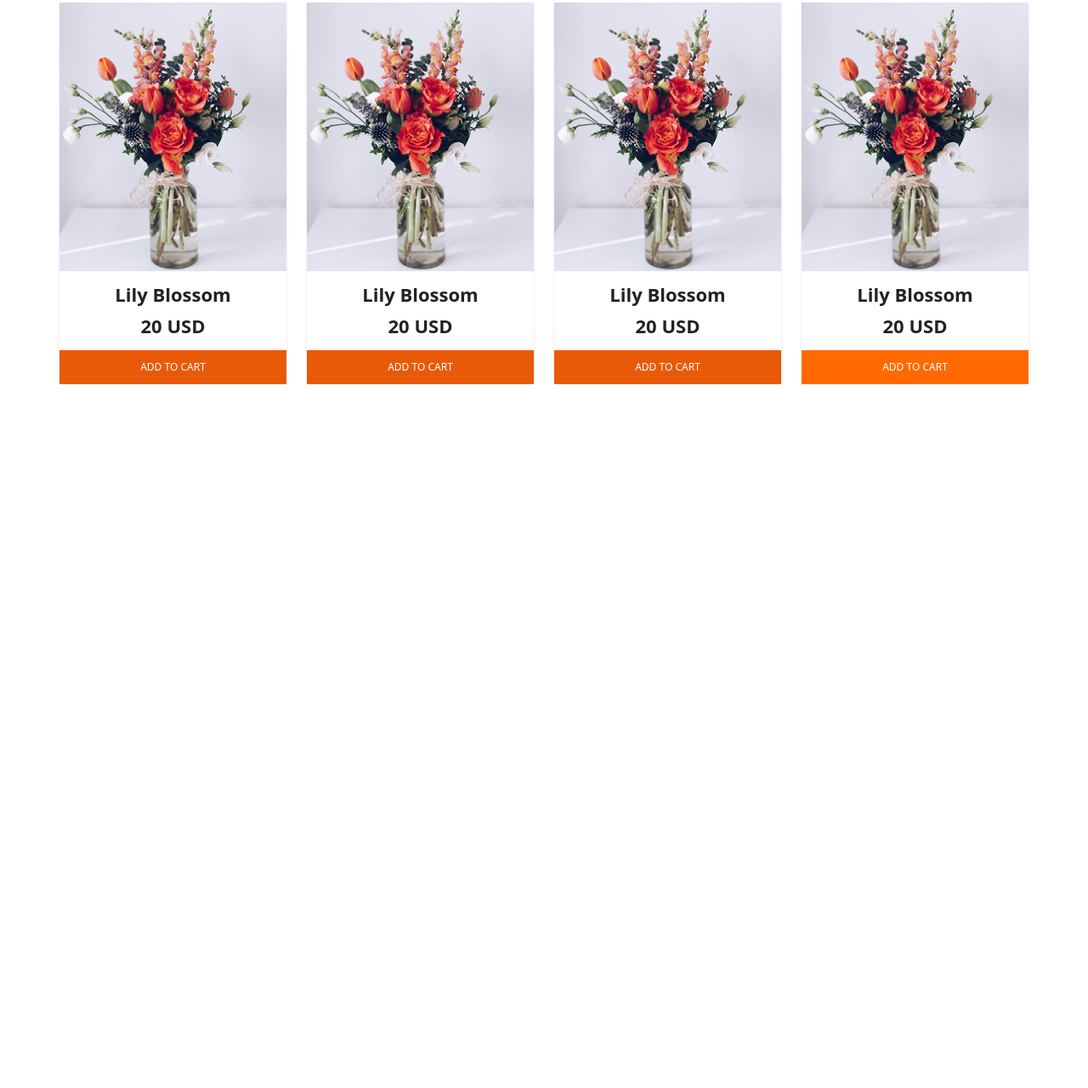
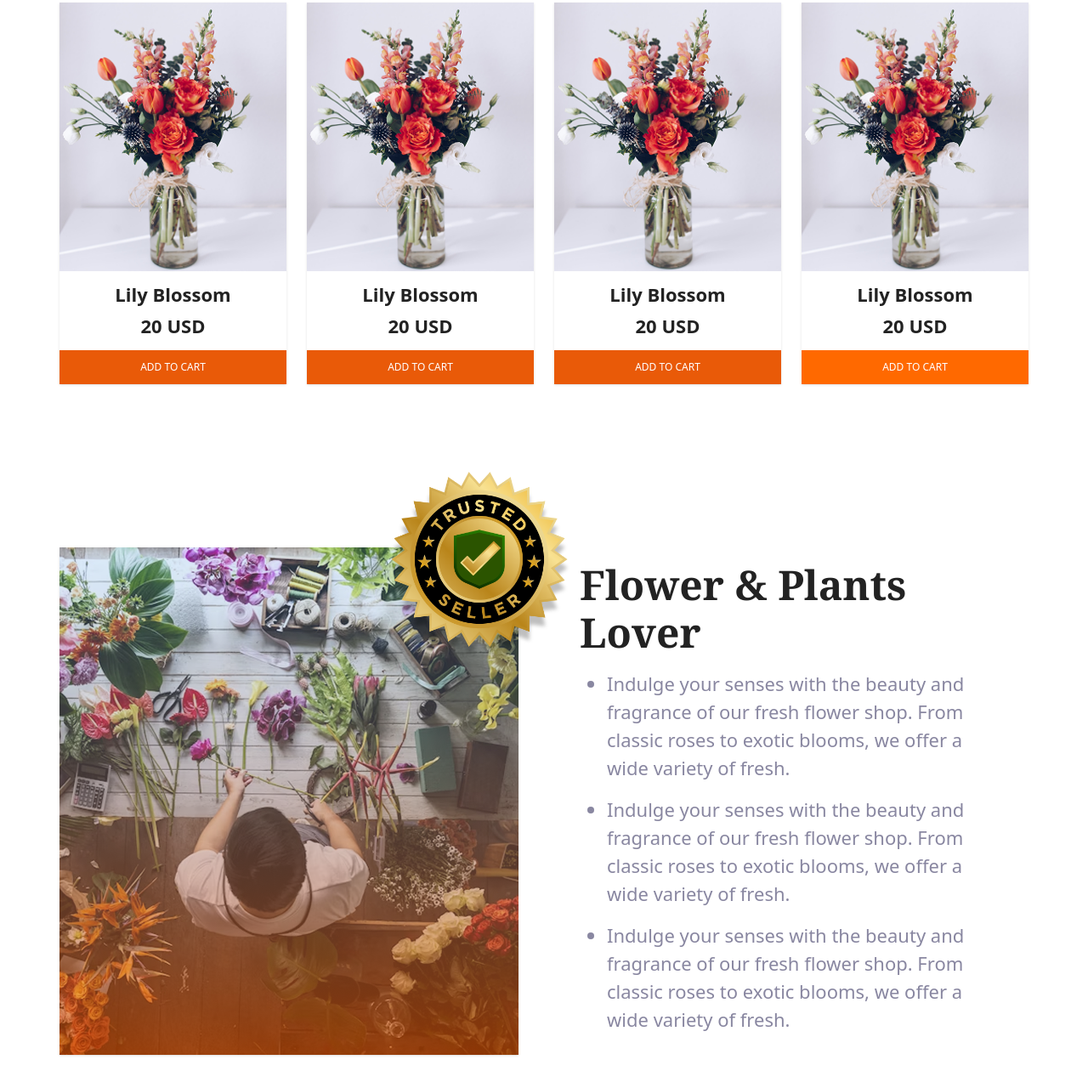
Before and after one commit to hasan8651/assignment-two-repo, a plain HTML site: page index.html in a window 1280 px wide. Shown: the part 1294-2574 px from the top of the page at 85% size. Before the commit the page ends 1746 px from the top, so only its background shows below. Drawn offline with nearby package versions, Linux system fonts and the light colour scheme.

Commit message:
Flower & Plants Lover Section Updated

```diff
--- a/index.html
+++ b/index.html
@@ -8,14 +8,14 @@
     <style>
 @import url('https://fonts.googleapis.com/css2?family=Noto+Serif:ital,wght@0,100..900;1,100..900&display=swap');
 
-h1{
+h1, h2, h3{
   font-family: "Noto Serif", serif;
 }
 </style>
 </head>
 <body class="bg-[#FFFFFF] text-[#222] md:max-w-[1440px] mx-auto">
 
-  <!-- Header Section-->
+<!-- Header Section-->
   <header class="flex items-center justify-between py-4 md:w-[1140px] mx-8 md:mx-auto">
     <div>
       <a href=""> <img src="./images/logo.png" alt="Logo" class="md:h-20"> </a>
@@ -32,7 +32,7 @@ h1{
     </div>
   </header>
 
-    <!-- Hero Section -->
+<!-- Hero Section -->
   <section class="w-full flex flex-col-reverse gap-13 md:gap-18 md:w-[1140px] mx-[auto] md:grid md:grid-cols-2 md:items-end md:py-12">
     <div class="flex-1 px-10 md:px-0">
       <h1 class="text-2xl/9 md:text-5xl/14 font-bold mb-2">
@@ -47,7 +47,7 @@ h1{
     </div>
   </section>
 
-  <!-- Our Plants Section -->
+<!-- Our Plants Section -->
   <section class="w-full md:w-[1140px] md:mx-auto mt-16">
     <h2 class="text-2xl/9 md:text-5xl/14 font-bold text-center my-4">
       <span class="text-[#E95A08]">Our</span> Plants
@@ -57,7 +57,7 @@ h1{
     </p>
 
     <div class="grid grid-cols-2 md:grid-cols-4 gap-4 mx-6 md:mx-0 md:gap-6">
-    <!-- Cards Section -->
+  <!-- Cards Section -->
       <div class="shadow flex flex-col items-center">
         <img src="./images/sample-flower-image.png" alt="Lily Blossom" class="mb-2">
         <div class="text-center text-[22px] font-semibold">Lily Blossom</div>
@@ -116,7 +116,22 @@ h1{
     </div>
   </section>
 
+<!-- Flower & Plants Lover -->
+  <section class="w-full md:w-[1140px] px-6 md:px-0 py-0 md:py-32 mx-auto mt-10 md:mt-16 flex flex-col md:flex-row justify-center gap-0 md:gap-18">
+    <div class="relative">
+      <img src="./images/flower-store.png" alt="Flower Store" class="w-full object-cover shadow mb-6 md:mb-0">
+      <img src="./images/trusted-badge.png" alt="Trusted Badge" class="hidden md:flex absolute inset-0 h-72 object-contain drop-shadow-[0_10px_2px_rgba(0,0,0,0.25)] mt-[-130px] ml-[350px]">
+    </div>
 
+    <div class="flex-1">
+      <h3 class="text-2xl/9 md:text-5xl/14 font-bold my-4">Flower & Plants Lover</h3>
+      <ul class="mx-6 md:mx-8 text-[14px] md:text-[22px] text-[#8987A1] list-disc space-y-4">
+        <li>Indulge your senses with the beauty and fragrance of our fresh flower shop. From classic roses to exotic blooms, we offer a wide variety of fresh.</li>
+        <li>Indulge your senses with the beauty and fragrance of our fresh flower shop. From classic roses to exotic blooms, we offer a wide variety of fresh.</li>
+        <li>Indulge your senses with the beauty and fragrance of our fresh flower shop. From classic roses to exotic blooms, we offer a wide variety of fresh.</li>
+      </ul>
+    </div>
+  </section>
 
 
 
```
